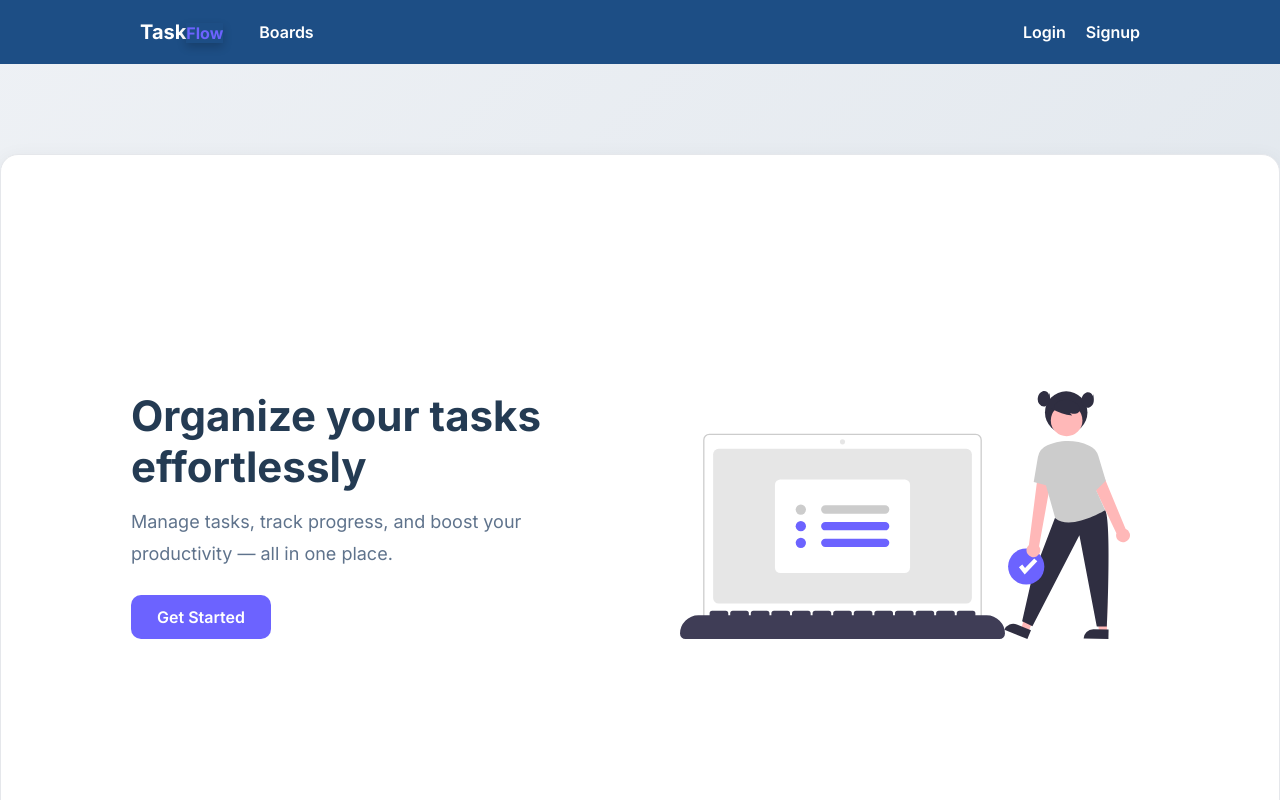
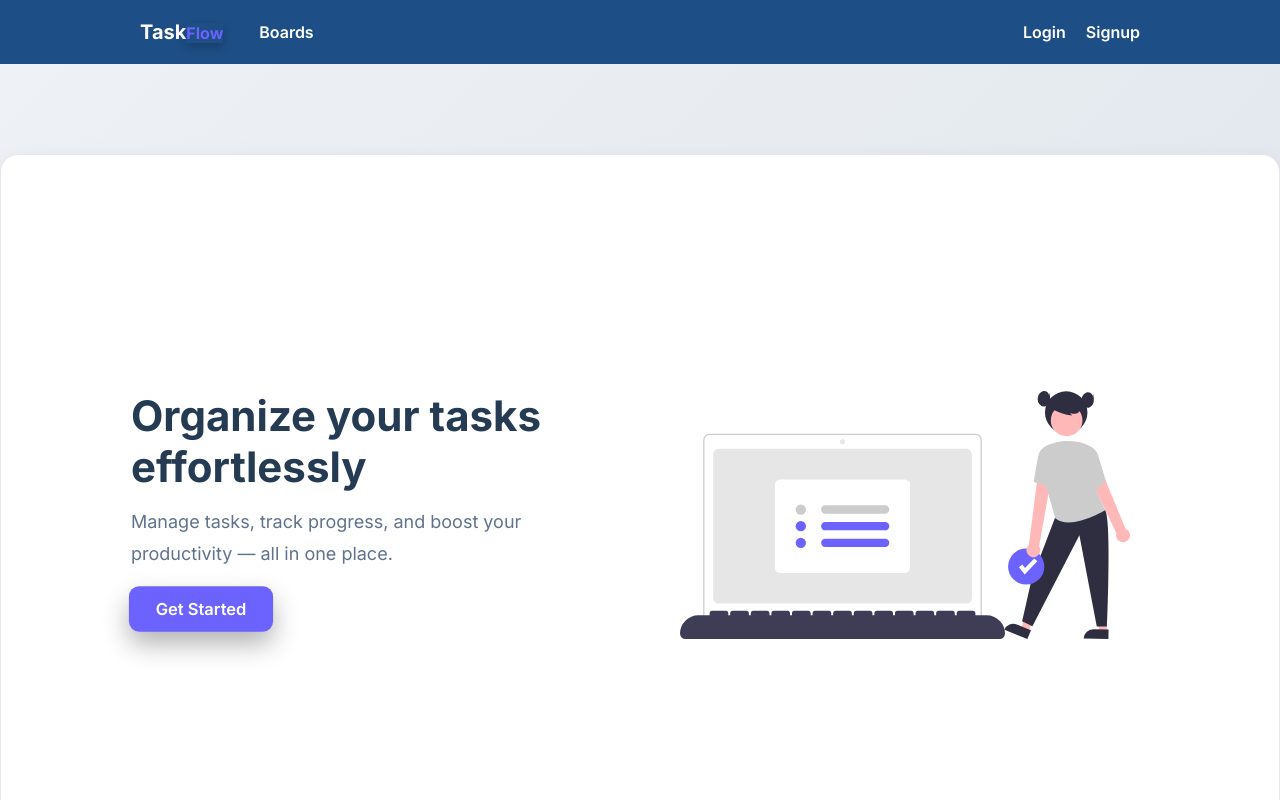
Before and after one commit to deepika5791/task-management-client-app, a React (Vite) app: page / in a window 1280 px wide. In both pictures the pointer is over the button "Get Started". Shown: the top 800 px of the page. Built offline with nearby package versions, Linux system fonts and the light colour scheme.

Commit message:
added transition

```diff
--- a/src/pages/frontPage/FrontPage.css
+++ b/src/pages/frontPage/FrontPage.css
@@ -34,6 +34,13 @@
   border-radius: 10px;
   font-weight: 600;
   cursor: pointer;
+  transition: transform 0.3s ease, box-shadow 0.3s ease;
+  box-shadow: 0 4px 10px rgba(0, 0, 0, 0.2);
+}
+.get-started:hover {
+  transform: translateY(-8px) scale(1.03);
+  box-shadow: 0 12px 25px rgba(0, 0, 0, 0.3);
+  z-index: 10;
 }
 
 .hero-right {
```
